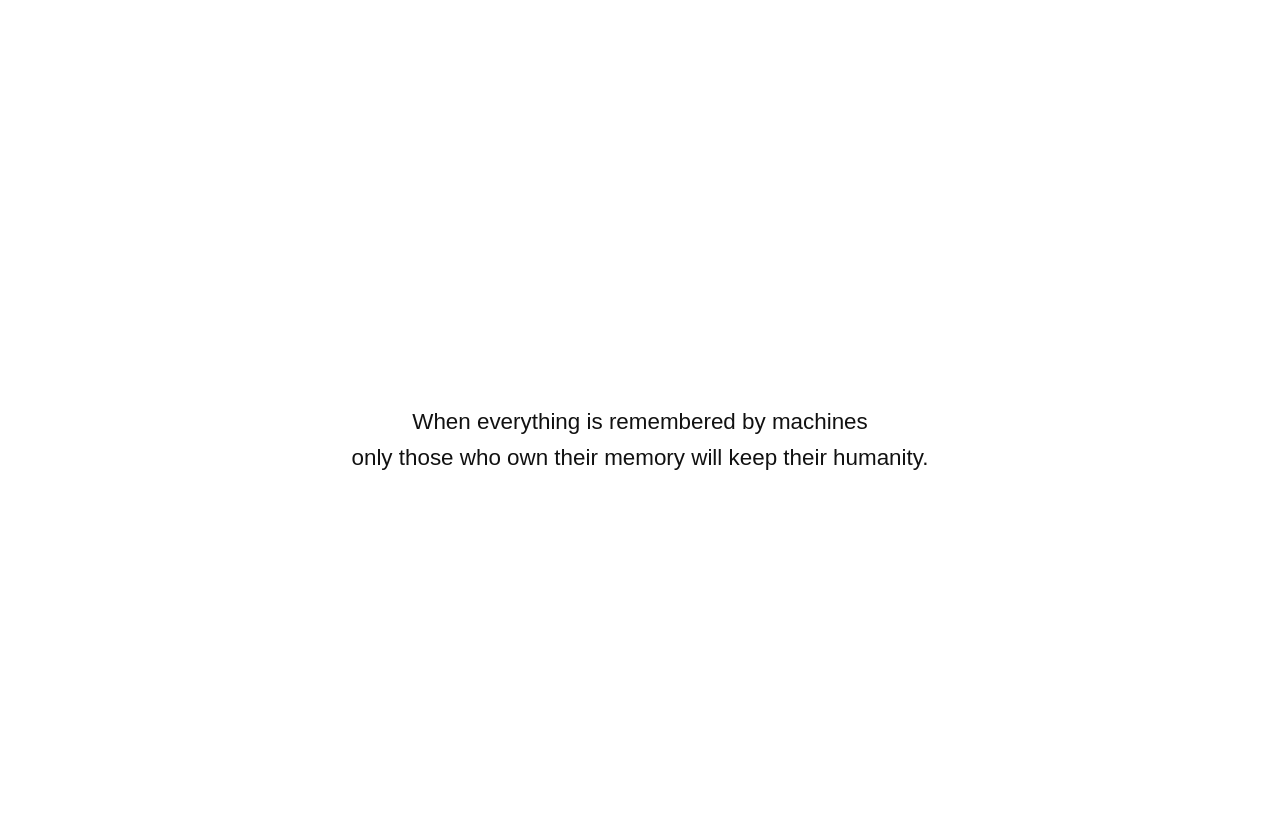
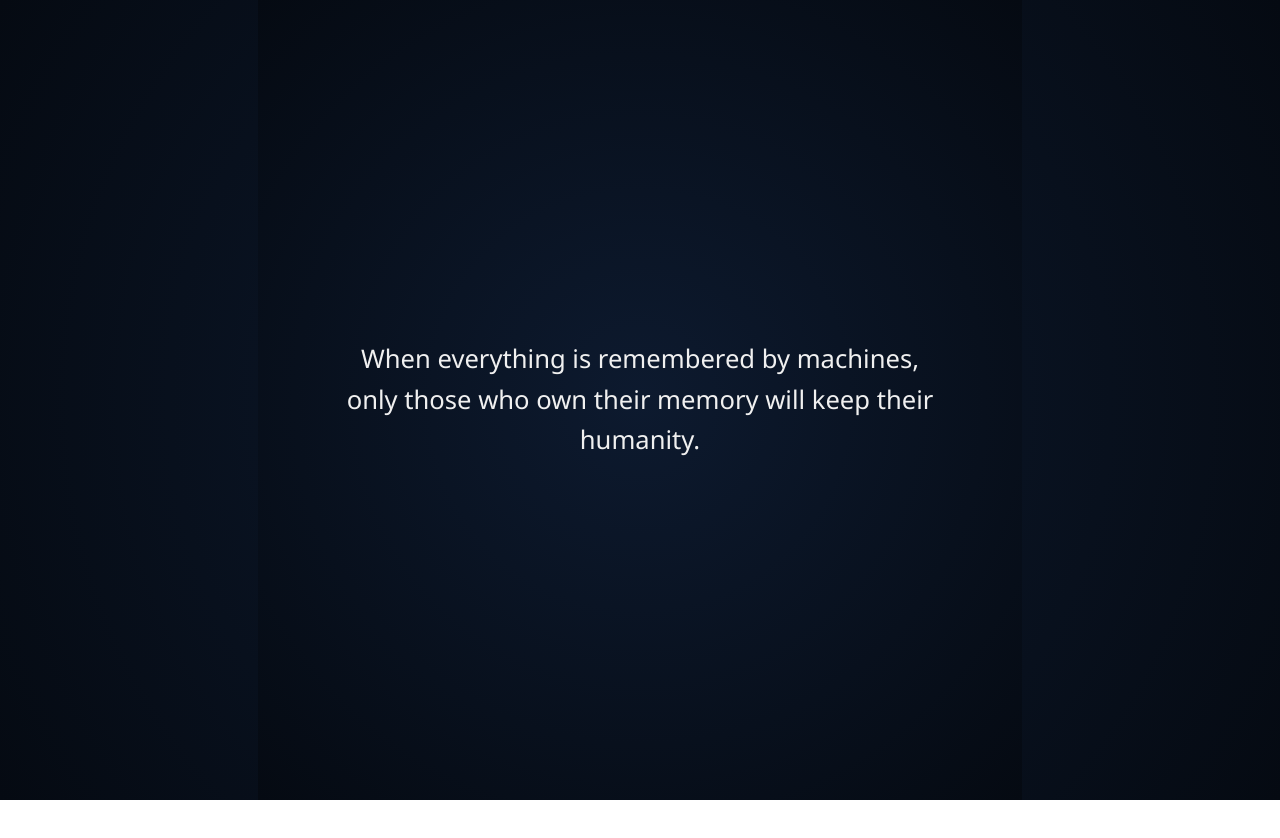
Before and after one commit to myshadowlife/myshadow, a plain HTML site: page index.html in a window 1280 px wide. After the commit the page ends 800 px from the top, so only its background shows below. Drawn offline with Linux system fonts and the light colour scheme.

Commit message:
index.html

```diff
--- a/index.html
+++ b/index.html
@@ -1,30 +1,32 @@
 <!DOCTYPE html>
 <html lang="en">
 <head>
-    <meta charset="UTF-8">
+  <meta charset="UTF-8" />
   <title>Shadow</title>
   <style>
-      body {
-        background-color: #ffffff;
-        color: #111111;
-        font-family: sans-serif;
+    html, body {
+      margin: 0;
+      padding: 0;
+      height: 100%;
+      background: radial-gradient(circle at center, #0d1a2f, #050a12);
+      color: #f0f0f0;
+      font-family: 'Segoe UI', 'Helvetica Neue', sans-serif;
       display: flex;
+      align-items: center;
       justify-content: center;
-        align-items: center;
-        height: 100vh;
       text-align: center;
-        padding: 2rem;
     }
     p {
       max-width: 700px;
-        font-size: 1.4rem;
+      font-size: 1.6rem;
       line-height: 1.6;
+      padding: 2rem;
     }
   </style>
 </head>
 <body>
   <p>
-      When everything is remembered by machines<br>
+    When everything is remembered by machines,<br>
     only those who own their memory will keep their humanity.
   </p>
 </body>
```
Lines whose indentation alone changed are shown as unchanged.
